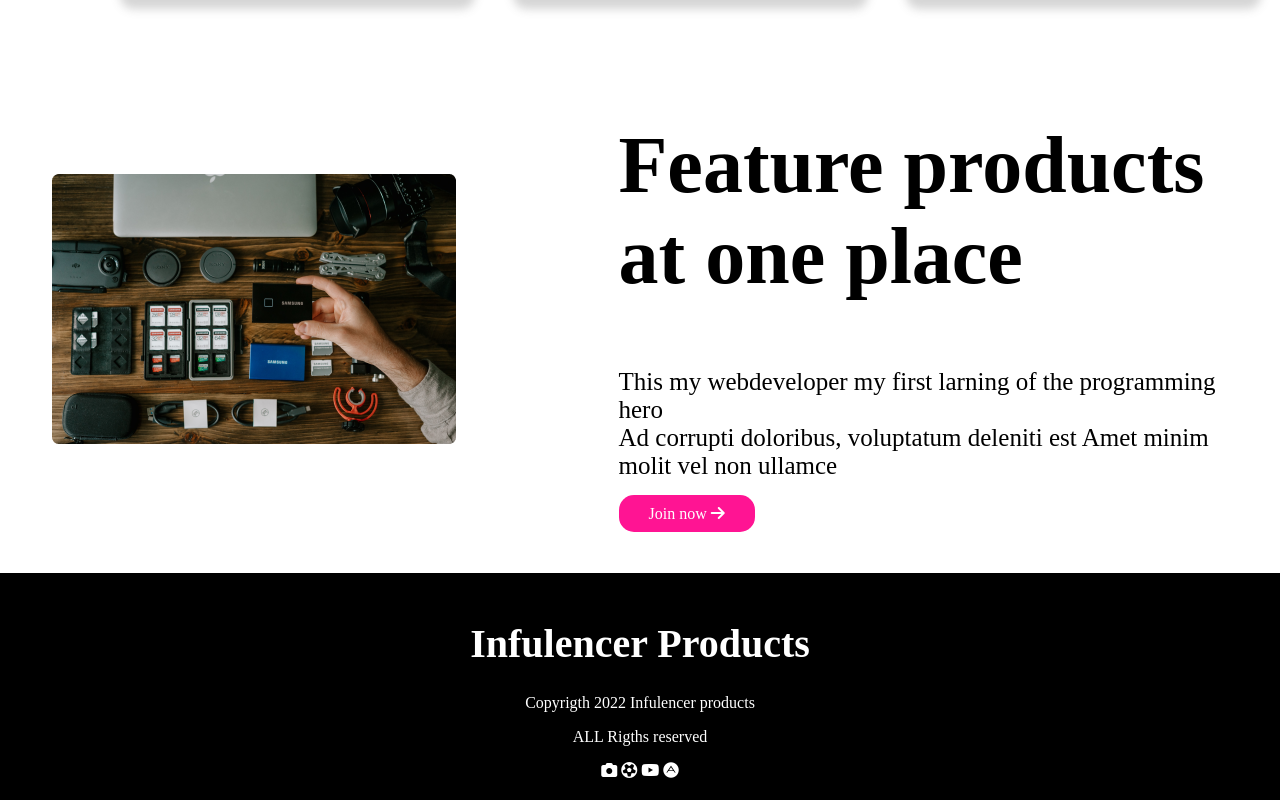
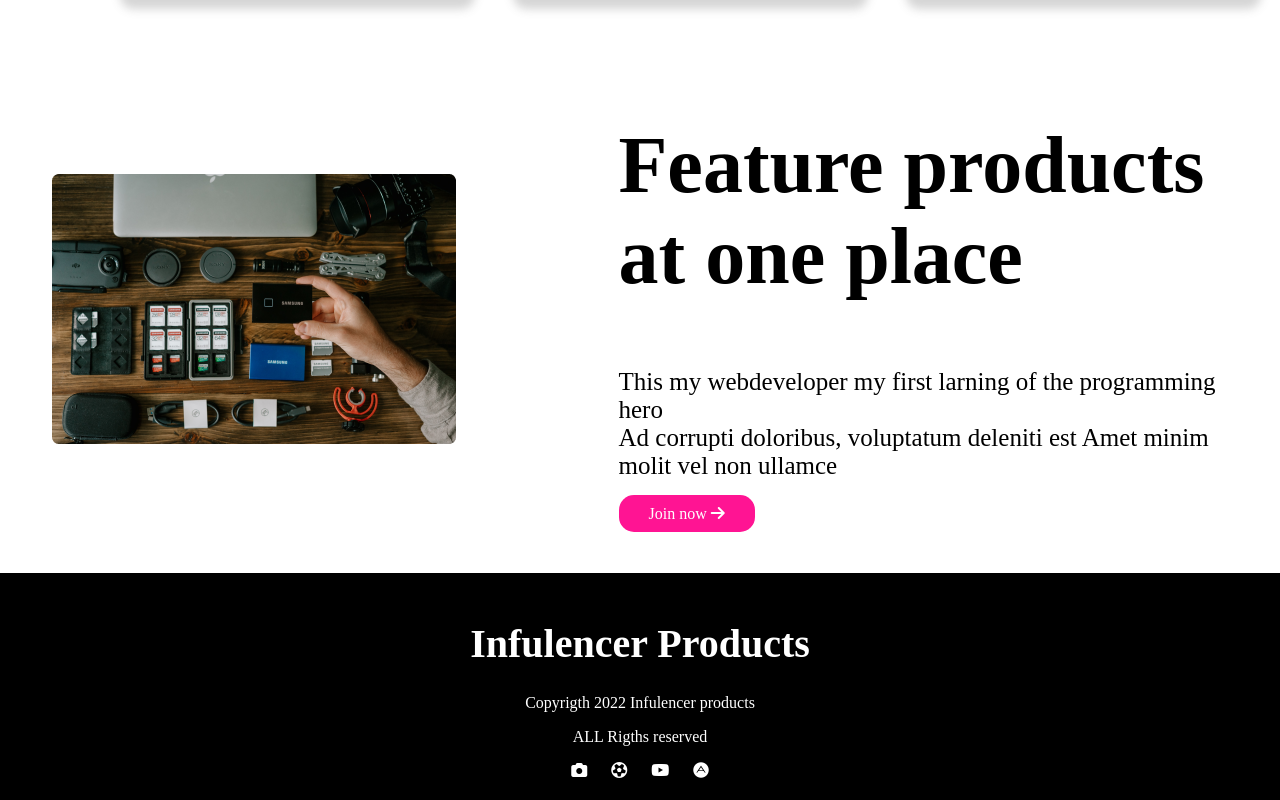
Before and after one commit to MdMaidulIslam1/assignment-2, a plain HTML site: page index.html in a window 1280 px wide. Shown: the part 3068-3868 px from the top of the page. Drawn offline with Linux system fonts and the light colour scheme.

Commit message:
added all

```diff
--- a/css/style.css
+++ b/css/style.css
@@ -33,8 +33,6 @@ ol {
     padding: 20px;
     margin-right: 20px;
     font-size: 20px;
-
-
 }
 
 h1 {
@@ -111,14 +109,6 @@ h1 {
     border-radius: 5px;
 }
 
-/* .course {
-    width: 500%;
-    margin-left: 5%;
-    margin-right: 5%;
-    padding-left: 20px;
-    box-shadow: 10px 10px 40px darksalmon;
-} */
-
 .fa-star.filled {
     color: #ffc014;
 }
@@ -141,6 +131,7 @@ footer {
     text-align: center;
 }
 
-footer.big {
+.big i {
     color: white;
+    padding: 0 10px;
 }
```
